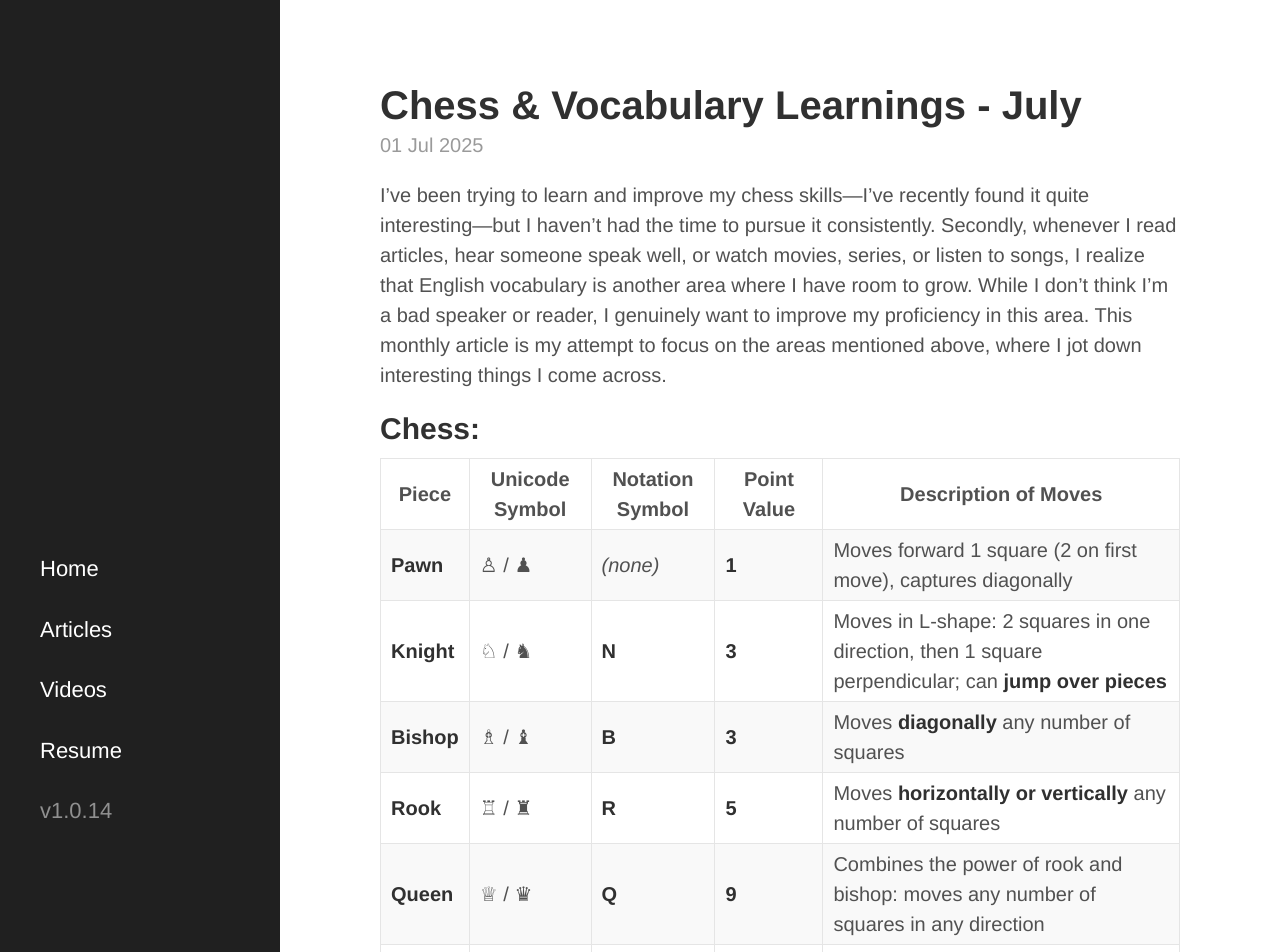
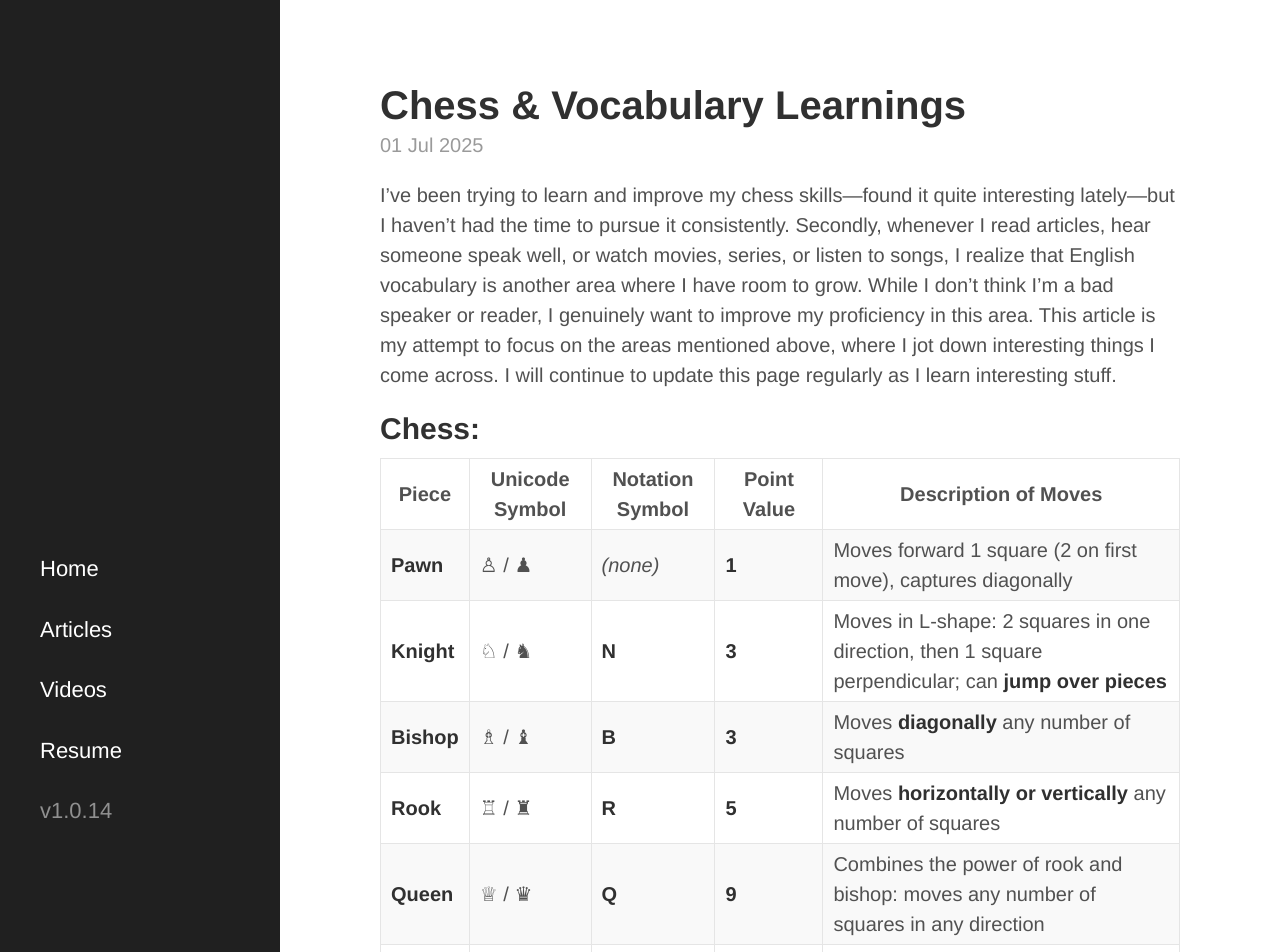
Before and after one commit to surajvm1/surajv311.github.io, a Jekyll site: the page built from _posts/2025-07-01-chess-vocab-learnings.md, in a window 1280 px wide and 1400 px high. Shown: the top 952 px of the window. Built offline with Jekyll 4.4.1, drawn with Linux system fonts in a browser that asks for light colours; some web fonts are replaced; some of the changed text lies outside the part shown.

Commit message:
Update and rename 2025-07-01-chess-vocab-learnings-july.md to 2025-07-01-chess-vocab-learnings.md

```diff
--- a/_posts/2025-07-01-chess-vocab-learnings-july.md
+++ b/_posts/2025-07-01-chess-vocab-learnings.md
@@ -1,12 +1,12 @@
 ---
 layout: post
-title: Chess & Vocabulary Learnings - July
+title: Chess & Vocabulary Learnings
 category: nonTechnicalArticles
 ---
 
-I’ve been trying to learn and improve my chess skills—I've recently found it quite interesting—but I haven’t had the time to pursue it consistently.
+I’ve been trying to learn and improve my chess skills—found it quite interesting lately—but I haven’t had the time to pursue it consistently.
 Secondly, whenever I read articles, hear someone speak well, or watch movies, series, or listen to songs, I realize that English vocabulary is another area where I have room to grow. While I don’t think I’m a bad speaker or reader, I genuinely want to improve my proficiency in this area.
-This monthly article is my attempt to focus on the areas mentioned above, where I jot down interesting things I come across.
+This article is my attempt to focus on the areas mentioned above, where I jot down interesting things I come across. I will continue to update this page regularly as I learn interesting stuff.
 
 ## Chess:
 
```
Also changed, not shown: other parts of _posts/2025-07-01-chess-vocab-learnings.md (+2 -2 lines).
